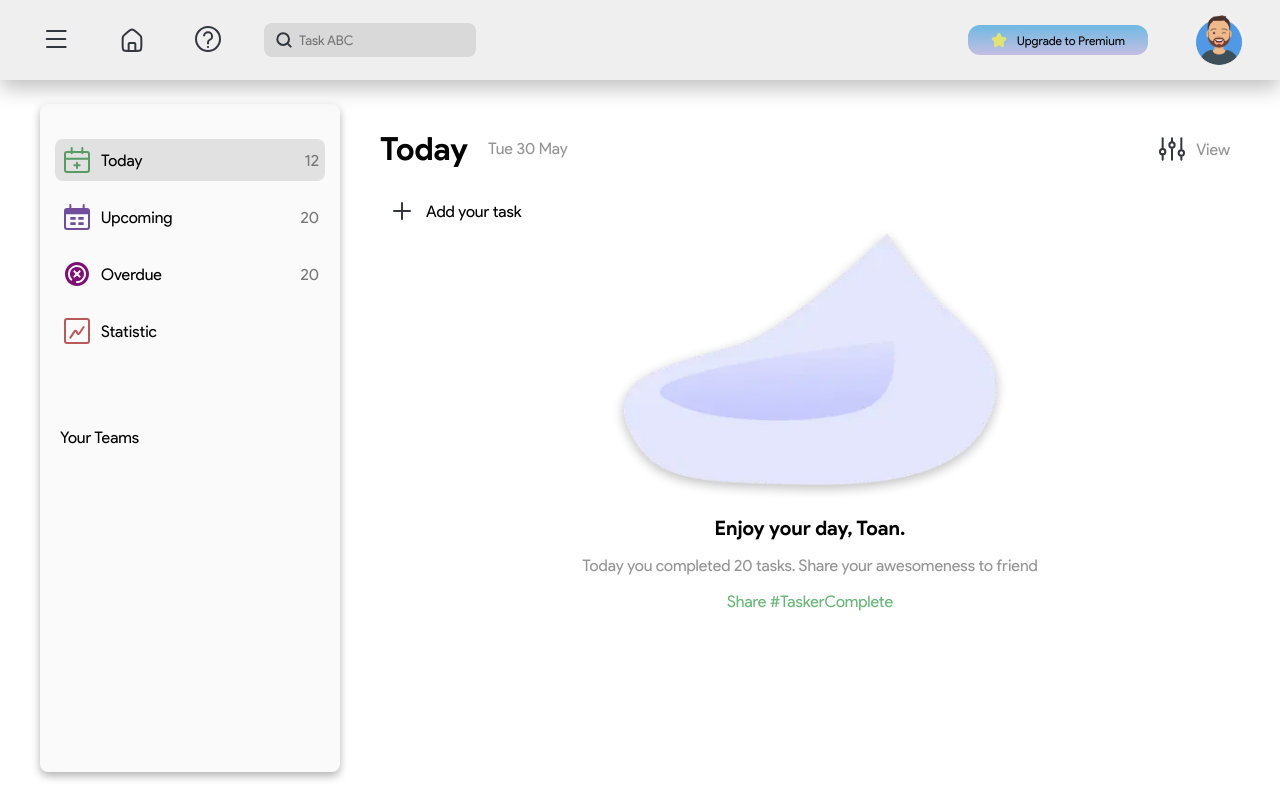
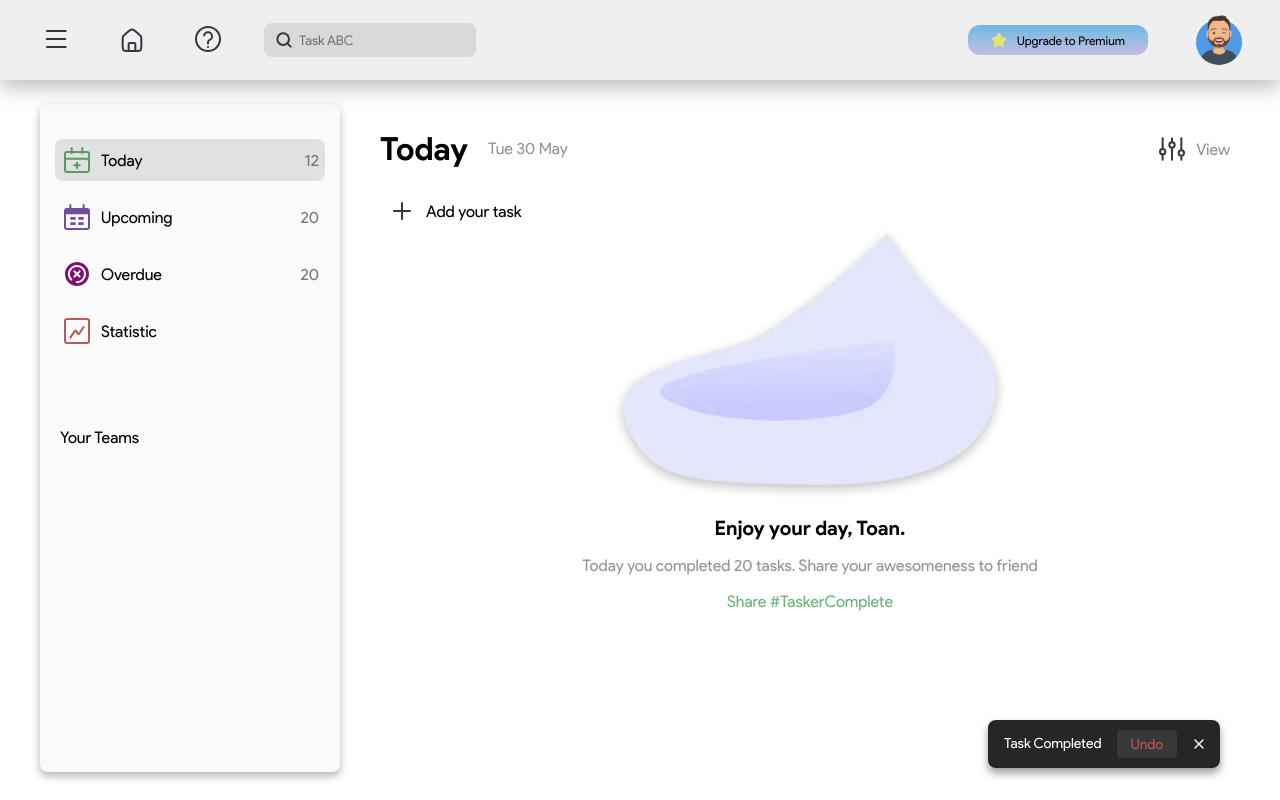
Before and after one commit to tasker-app/tasker-client, a React (Vite) app: page / in a window 1280 px wide. Built offline with nearby package versions, Linux system fonts and the light colour scheme.

Commit message:
feat: style for complete toast

```diff
--- /dev/null
+++ b/src/components/CompleteToast/CompleteToast.tsx
@@ -0,0 +1,61 @@
+import styled from 'styled-components'
+
+import { ReactComponent as CloseIcon } from '@/assets/icons/close.svg'
+import { Text } from '@/components/Common'
+
+import { UndoButton } from './UndoButton'
+
+const Container = styled.div`
+  width: 200px;
+  height: 48px;
+  background: #262626;
+  box-shadow: 0px 5px 9px rgba(0, 0, 0, 0.4);
+  border-radius: 8px;
+  padding: 0 16px;
+
+  position: absolute;
+  right: 60px;
+  bottom: 32px;
+
+  display: grid;
+  grid-template-columns: 113px 68px 1fr;
+  align-items: center;
+`
+
+const CloseButton = styled.button`
+  width: 28px;
+  height: 28px;
+  border: none;
+  outline: none;
+  background: transparent;
+  cursor: pointer;
+  display: flex;
+  justify-content: center;
+  align-items: center;
+  border-radius: 4px;
+
+  &:hover {
+    background: #4d4949;
+  }
+
+  svg {
+    width: 40px;
+    height: 40px;
+    filter: brightness(0) saturate(100%) invert(100%) sepia(1%) saturate(116%) hue-rotate(169deg) brightness(113%)
+      contrast(88%);
+  }
+`
+
+export const CompleteToast = () => {
+  return (
+    <Container>
+      <Text color="#fff" size={14}>
+        Task Completed
+      </Text>
+      <UndoButton />
+      <CloseButton>
+        <CloseIcon />
+      </CloseButton>
+    </Container>
+  )
+}
--- /dev/null
+++ b/src/components/CompleteToast/UndoButton.tsx
@@ -0,0 +1,36 @@
+import styled from 'styled-components'
+
+import { Text } from '@/components/Common'
+
+const Container = styled.button`
+  width: 60px;
+  height: 28px;
+  background: #393838;
+  border-radius: 4px;
+  display: flex;
+  align-items: center;
+  justify-content: center;
+  cursor: pointer;
+  border: none;
+  outline: none;
+  transition: background, scale 0.3s ease;
+
+  &:hover {
+    background: #4d4949;
+  }
+
+  &:active {
+    background: #393838;
+    scale: 0.9;
+  }
+`
+
+export const UndoButton = () => {
+  return (
+    <Container>
+      <Text color="#B95A5A" size={14}>
+        Undo
+      </Text>
+    </Container>
+  )
+}
--- /dev/null
+++ b/src/components/CompleteToast/index.ts
@@ -0,0 +1 @@
+export * from './CompleteToast'
--- a/src/components/DashboardContent/DashboardContent.tsx
+++ b/src/components/DashboardContent/DashboardContent.tsx
@@ -5,6 +5,7 @@ import { ReactComponent as AddIcon } from '@/assets/icons/add.svg'
 import { ReactComponent as FilterIcon } from '@/assets/icons/filter.svg'
 import { AddTask } from '@/components/AddTask'
 import { Text } from '@/components/Common'
+import { CompleteToast } from '@/components/CompleteToast'
 import { ViewModal } from '@/components/ViewModal'
 import { currentDateFormatted } from '@/utils'
 
@@ -114,6 +115,7 @@ export const DashboardContent = ({ isNavOpen }: DashboardContentProps) => {
         <DashboardStatus isStatusHidden={isStatusHidden} />
       </Content>
       <ViewModal handleClose={() => setIsOpenView(false)} isOpen={isOpenView} />
+      <CompleteToast />
     </DashboardContentContainer>
   )
 }
```
